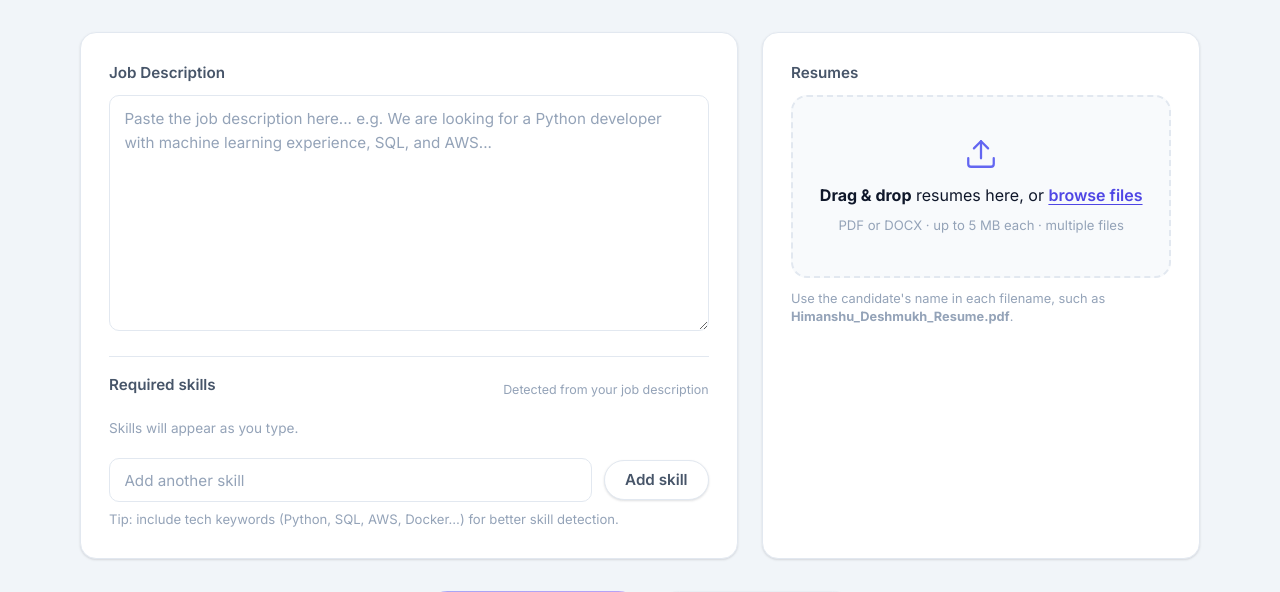
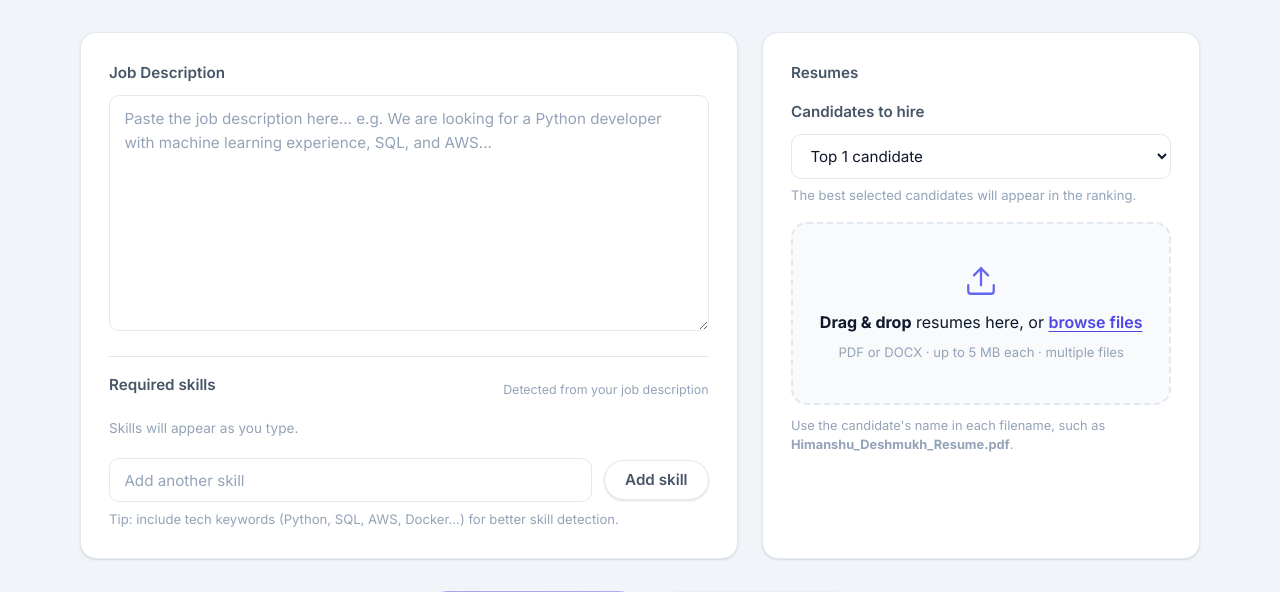
Before and after one commit to HIMANSHUd-17/AI-Based-Resume-Shortlisting-System, a Flask app: page /app in a window 1280 px wide. Shown: the part 205-797 px from the top of the page. Run offline with Flask 3, Linux system fonts and the light colour scheme; a user stored in the database is signed in; some libraries are stand-ins or nearby versions.

Commit message:
Add hiring target and expandable ranking results

```diff
--- a/static/css/styles.css
+++ b/static/css/styles.css
@@ -452,6 +452,10 @@ body.page-leave {
 .skill-picker__input { min-width: 0; flex: 1; }
 .skill-picker__button { flex: 0 0 auto; }
 .upload-guidance { margin: 0.75rem 0 0; color: var(--text-muted); font-size: 0.8rem; line-height: 1.45; }
+.hire-count { margin: 0.9rem 0 1rem; }
+.hire-count .field__label { display: block; margin-bottom: 0.45rem; }
+.hire-count__select { width: 100%; cursor: pointer; }
+.hire-count .field__hint { margin-top: 0.4rem; }
 
 /* how it works */
 .steps {
@@ -908,6 +912,8 @@ body.page-leave {
   margin: 0 0 0.3rem;
 }
 .results__summary .summary-name { margin: 0; font-size: 1.4rem; font-weight: 800; letter-spacing: -0.02em; }
+.summary-candidates { margin: 0.65rem 0 0; padding-left: 1.3rem; color: var(--text-1); font-weight: 600; }
+.summary-candidates li { margin: 0.2rem 0; }
 .results__summary .summary-meta { margin: 0.25rem 0 0; color: var(--text-2); font-size: 0.9rem; }
 .results__summary .summary-badge {
   display: inline-block;
@@ -1018,6 +1024,7 @@ body.page-leave {
 .skills-block__chips { display: flex; flex-wrap: wrap; gap: 0.4rem; }
 .tag--found { color: var(--success-dark); background: rgba(16, 185, 129, 0.1); border-color: rgba(16, 185, 129, 0.22); }
 .tag--missing { color: var(--danger); background: rgba(239, 68, 68, 0.08); border-color: rgba(239, 68, 68, 0.2); }
+.tag--toggle { cursor: pointer; font: inherit; }
 
 /* empty / info states */
 .results-empty {
--- a/static/js/app.js
+++ b/static/js/app.js
@@ -26,6 +26,7 @@
   const skillCatalogEl = document.getElementById('skill-catalog');
   const runBtn = document.getElementById('run-match');
   const downloadBtn = document.getElementById('download-csv');
+  const candidateLimit = document.getElementById('candidate-limit');
   const runHint = document.getElementById('run-hint');
   const resultsEl = document.getElementById('results');
 
@@ -314,15 +315,21 @@
     const top = data.results[0];
     const row = el('div', 'result-row results__summary');
     const left = el('div', 'summary-top');
+    const names = el('ol', 'summary-candidates');
+    data.results.forEach((candidate) => {
+      const item = el('li', '', `#${candidate.rank} ${candidate.name}`);
+      names.appendChild(item);
+    });
     left.append(
-      el('p', 'summary-label', 'Best match'),
-      el('h3', 'summary-name', top.name),
+      el('p', 'summary-label', `Best ${data.results.length} match${data.results.length === 1 ? '' : 'es'}`),
+      el('h3', 'summary-name', 'Selected candidates'),
+      names,
       el(
         'p',
         'summary-meta',
-        `#${top.rank} candidate · ${top.experience_years ? `${top.experience_years} yr${top.experience_years > 1 ? 's' : ''} experience` : 'Fresher'} · ${top.education}`
+        `Top score: ${pct(top.final_score)}% · ${top.experience_years ? `${top.experience_years} yr${top.experience_years > 1 ? 's' : ''} experience` : 'Fresher'} · ${top.education}`
       ),
-      el('span', 'summary-badge', 'Top candidate')
+      el('span', 'summary-badge', `${data.results.length} candidate${data.results.length === 1 ? '' : 's'} selected`)
     );
     row.append(left, buildRing(top.final_score, 'top'));
     return row;
@@ -367,25 +374,45 @@
     body.appendChild(breakdown);
 
     // skills found / missing
-    const chips = (list, cls) => {
+    const chips = (list, cls, label) => {
       const wrap = el('div', 'skills-block');
-      wrap.appendChild(el('h4', '', `Skills found (${list.length})`));
+      wrap.appendChild(el('h4', '', `${label} (${list.length})`));
       const container = el('div', 'skills-block__chips');
-      const shown = list.slice(0, 14);
-      shown.forEach((s) => container.appendChild(el('span', `tag ${cls}`, s)));
-      if (list.length > shown.length) container.appendChild(el('span', 'tag', `+${list.length - shown.length} more`));
+      const initialCount = 14;
+      const render = (expanded) => {
+        container.textContent = '';
+        const shown = expanded ? list : list.slice(0, initialCount);
+        shown.forEach((s) => container.appendChild(el('span', `tag ${cls}`, s)));
+        if (list.length > initialCount) {
+          const toggle = el('button', 'tag tag--toggle', expanded ? 'Show less' : `+${list.length - initialCount} more`);
+          toggle.type = 'button';
+          toggle.addEventListener('click', () => render(!expanded));
+          container.appendChild(toggle);
+        }
+      };
+      render(false);
       wrap.appendChild(container);
       return wrap;
     };
 
-    if (c.skills_found.length) body.appendChild(chips(c.skills_found, 'tag--found'));
+    if (c.skills_found.length) body.appendChild(chips(c.skills_found, 'tag--found', 'Skills found'));
     if (c.skills_missing.length) {
       const wrap = el('div', 'skills-block');
       wrap.appendChild(el('h4', '', 'Skills missing'));
       const container = el('div', 'skills-block__chips');
-      const shown = c.skills_missing.slice(0, 10);
-      shown.forEach((s) => container.appendChild(el('span', 'tag tag--missing', s)));
-      if (c.skills_missing.length > shown.length) container.appendChild(el('span', 'tag tag--missing', `+${c.skills_missing.length - shown.length} more`));
+      const initialCount = 10;
+      const render = (expanded) => {
+        container.textContent = '';
+        const shown = expanded ? c.skills_missing : c.skills_missing.slice(0, initialCount);
+        shown.forEach((s) => container.appendChild(el('span', 'tag tag--missing', s)));
+        if (c.skills_missing.length > initialCount) {
+          const toggle = el('button', 'tag tag--missing tag--toggle', expanded ? 'Show less' : `+${c.skills_missing.length - initialCount} more`);
+          toggle.type = 'button';
+          toggle.addEventListener('click', () => render(!expanded));
+          container.appendChild(toggle);
+        }
+      };
+      render(false);
       wrap.appendChild(container);
       body.appendChild(wrap);
     }
@@ -448,6 +475,7 @@
       const formData = new FormData();
       formData.append('job_description', jd);
       formData.append('skills', JSON.stringify(selectedSkills));
+      formData.append('candidate_limit', candidateLimit.value);
       files.forEach((f) => formData.append('files', f, f.name));
 
       const res = await fetch('/api/match', { method: 'POST', body: formData });
--- a/templates/app.html
+++ b/templates/app.html
@@ -41,6 +41,15 @@
 
       <div class="card upload-card reveal">
         <label class="field__label">Resumes</label>
+        <div class="hire-count">
+          <label class="field__label" for="candidate-limit">Candidates to hire</label>
+          <select class="field__input hire-count__select" id="candidate-limit">
+            {% for count in range(1, 21) %}
+              <option value="{{ count }}"{% if count == 1 %} selected{% endif %}>Top {{ count }} candidate{% if count != 1 %}s{% endif %}</option>
+            {% endfor %}
+          </select>
+          <p class="field__hint">The best selected candidates will appear in the ranking.</p>
+        </div>
         <div class="dropzone" id="dropzone" tabindex="0" role="button" aria-label="Upload resumes">
           <div class="dropzone__icon" aria-hidden="true">
             <svg width="34" height="34" viewBox="0 0 24 24" fill="none" stroke="currentColor"
--- a/webapp.py
+++ b/webapp.py
@@ -214,6 +214,10 @@ def dashboard():
 def api_match():
     jd_text = request.form.get("job_description", "").strip()
     files, file_error = _collect_files()
+    try:
+        candidate_limit = max(1, min(int(request.form.get("candidate_limit", "1")), 100))
+    except (TypeError, ValueError):
+        candidate_limit = 1
 
     if not jd_text:
         return jsonify({"ok": False, "error": "Please paste a job description first."}), 400
@@ -246,7 +250,7 @@ def api_match():
             }
         ), 422
 
-    results = process_resumes(jd_text, files, required_skills)
+    results = process_resumes(jd_text, files, required_skills)[:candidate_limit]
 
     if not results:
         return jsonify(
@@ -260,6 +264,7 @@ def api_match():
             "jd_skills": required_skills,
             "total_files": len(files),
             "processed": len(results),
+            "candidate_limit": candidate_limit,
         }
     )
 
```
